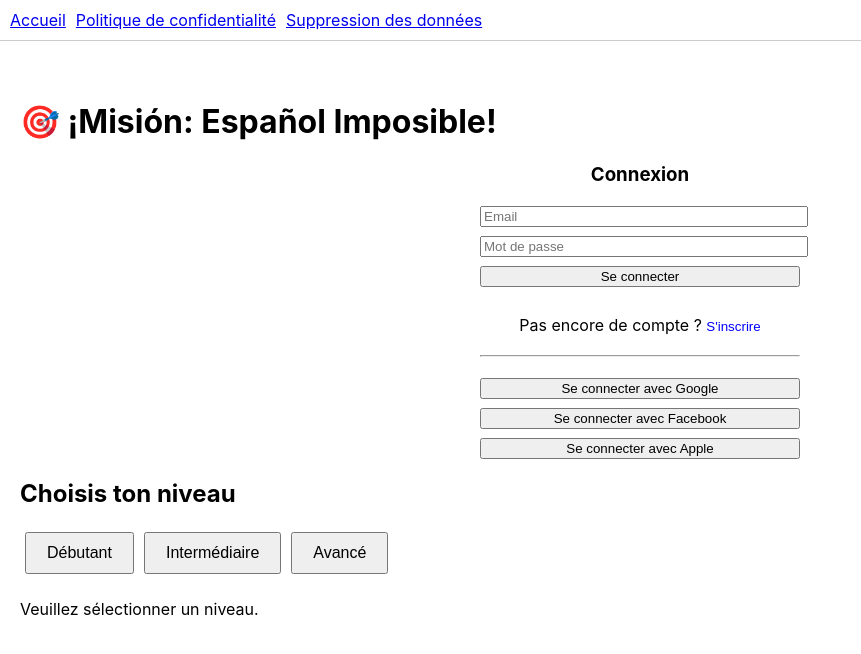
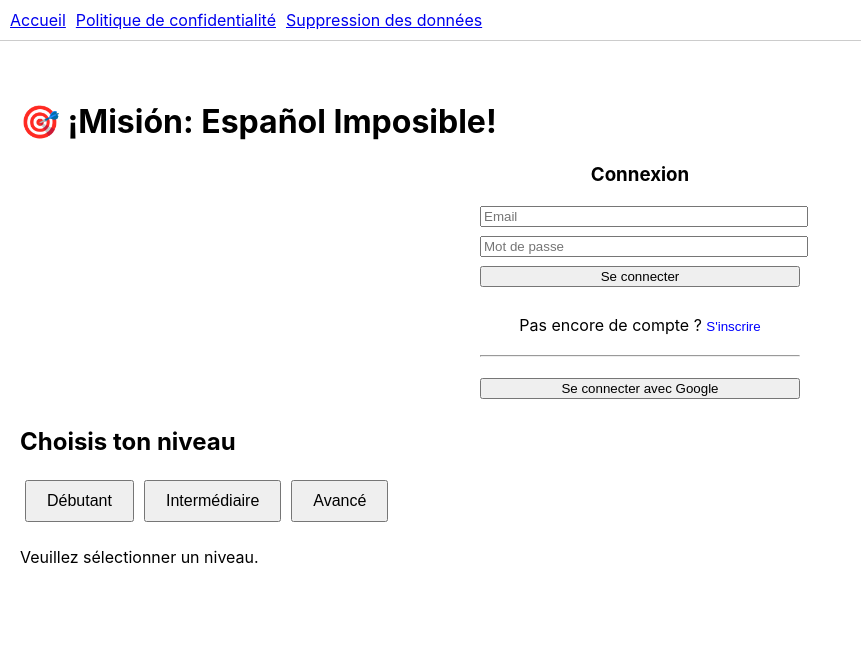
Before and after one commit to kyliancourel/MisionEspanolImposible, a React (Create React App) app: page / in a window 1280 px wide. Shown: the top 654 px of the page, without its empty margins (0-861 px from the left). Built offline with nearby package versions, Linux system fonts and the light colour scheme; no server answers.

Commit message:
Changement Auth.js

```diff
--- a/src/components/Auth.js
+++ b/src/components/Auth.js
@@ -5,8 +5,6 @@ import {
   createUserWithEmailAndPassword,
   signOut,
   GoogleAuthProvider,
-  FacebookAuthProvider,
-  OAuthProvider,
   signInWithPopup,
 } from '../firebase';
 
@@ -61,7 +59,10 @@ function Auth() {
       {error && <p style={{ color: 'red' }}>{error}</p>}
       <p>
         {isRegister ? 'Déjà un compte ?' : 'Pas encore de compte ?'}{' '}
-        <button onClick={() => setIsRegister(!isRegister)} style={{ cursor: 'pointer', color: 'blue', background: 'none', border: 'none', padding: 0 }}>
+        <button
+          onClick={() => setIsRegister(!isRegister)}
+          style={{ cursor: 'pointer', color: 'blue', background: 'none', border: 'none', padding: 0 }}
+        >
           {isRegister ? 'Se connecter' : "S'inscrire"}
         </button>
       </p>
@@ -74,20 +75,6 @@ function Auth() {
       >
         Se connecter avec Google
       </button>
-
-      <button
-        onClick={() => handleProviderLogin(new FacebookAuthProvider())}
-        style={{ width: '100%', marginBottom: 8 }}
-      >
-        Se connecter avec Facebook
-      </button>
-
-      <button
-        onClick={() => handleProviderLogin(new OAuthProvider('apple.com'))}
-        style={{ width: '100%' }}
-      >
-        Se connecter avec Apple
-      </button>
     </div>
   );
 }
```
